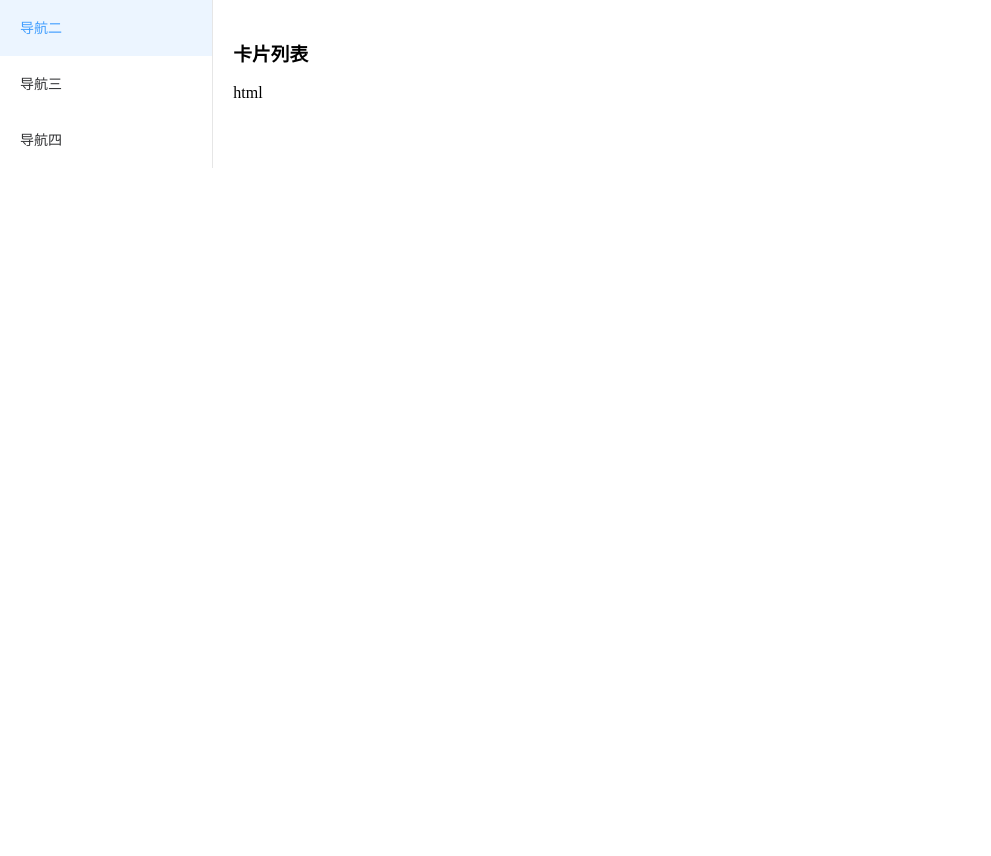
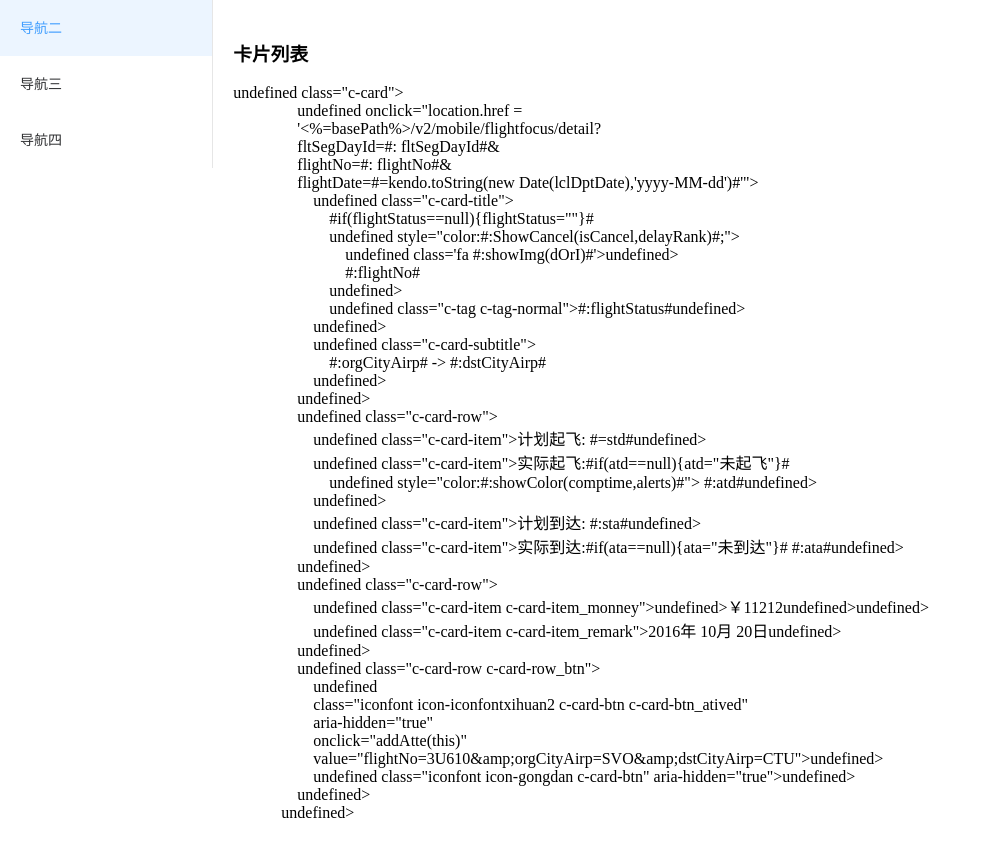
Before and after one commit to fanzhenyang/xnky-document, a Vue app: page / in a window 1280 px wide. Shown: the whole page, without its empty margins (0-991 px from the left). Before the commit the page ends 800 px from the top, so only its background shows below. Built offline with nearby package versions, Linux system fonts and the light colour scheme.

Commit message:
'更新导航'

```diff
--- a/src/components/Doc.vue
+++ b/src/components/Doc.vue
@@ -1,7 +1,7 @@
 <template>
     <article class="c-doc">
         <h3>{{title}}</h3>
-        <p class="c-doc-html" v-text="html"></p>
+        <p class="c-doc-html" v-text="preasHtml"></p>
     </article>
 </template>
 
@@ -12,10 +12,7 @@ export default {
       type: String,
     },
     html: {
-
-    },
-    css: {
-
+      type: String,
     },
   },
   data() {
@@ -25,13 +22,16 @@ export default {
   },
   computed: {
     preasHtml() {
-      return this.html.replice(/<\/?.+>/g, function( a, b, c ){
-        console.log(a,b,c);
+      return this.html.replace(/<\/?(\w+)/g, function() {
+        const arg = [].slice.call(arguments);
+        arg.forEach(element => {
+
+        });
       });
     },
   },
   created() {
-    console.log(111);
+
   }
 
 };
--- a/src/components/Nav.vue
+++ b/src/components/Nav.vue
@@ -18,7 +18,7 @@
         </el-menu>
     </el-col>
     <el-col :span="20">
-        <slot></slot>
+        <slot name="content"></slot>
     </el-col>
     </el-row>
 </template>
--- a/src/document/CardList.vue
+++ b/src/document/CardList.vue
@@ -3,7 +3,8 @@
         <navComponent>
             <docComponent
             title='卡片列表'
-            html='html'></docComponent>
+            slot="content"
+            :html='html'></docComponent>
         </navComponent>
     </div>
 </template>
```
